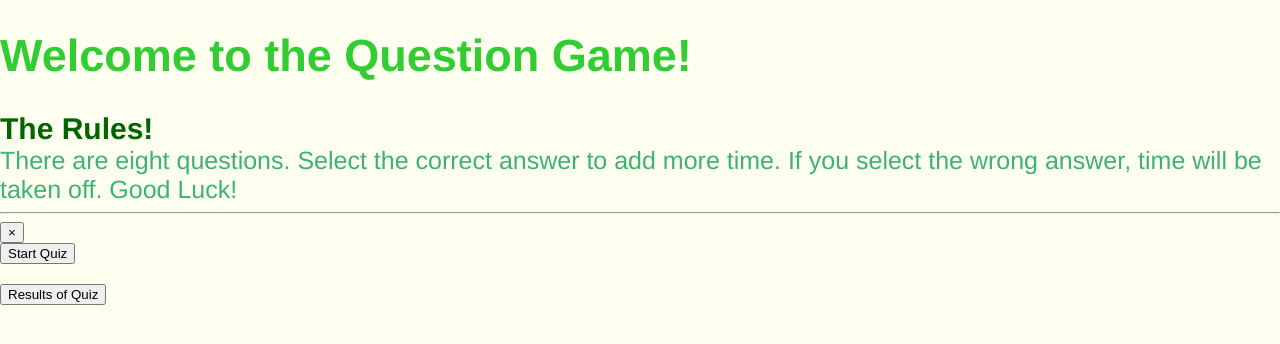
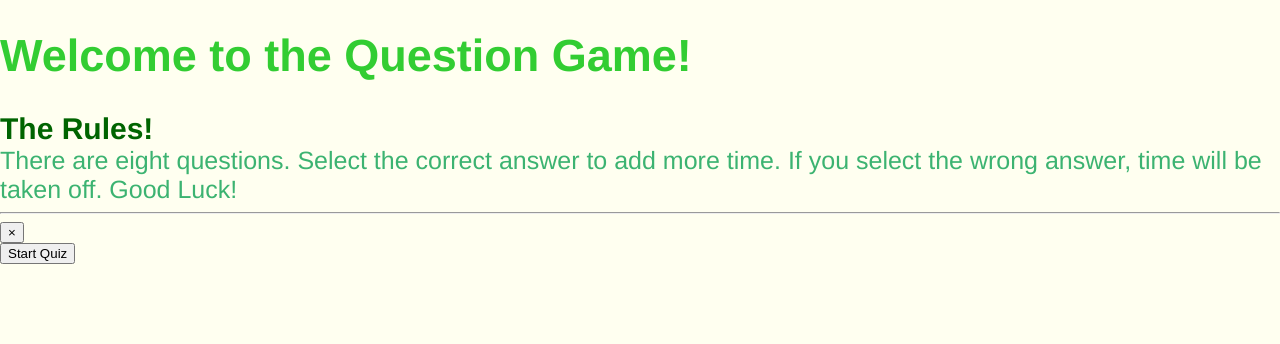
Before and after one commit to shandfield/code-quiz.html, a plain HTML site: page index.html in a window 1280 px wide. Drawn offline with nearby package versions, Linux system fonts and the light colour scheme.

Commit message:
updating index

```diff
--- a/index.html
+++ b/index.html
@@ -30,12 +30,11 @@
     <div id= "Choices"></div>
     <div id= "Answer"></div>
 </div>
-<div id="End">
+<div id="End" class="hide">
         <h3 id="Score"></h3>
-        <button id= "Results">Results of Quiz</button>
 </div>
 <div id= "setInterval"></div>
-    <h4 id="time"></h4>
+    <h4 class="time"></h4>
     <div id= "main"></div>
     <script type="text/javascript" src= "./script.js"></script>
 </body>
```
